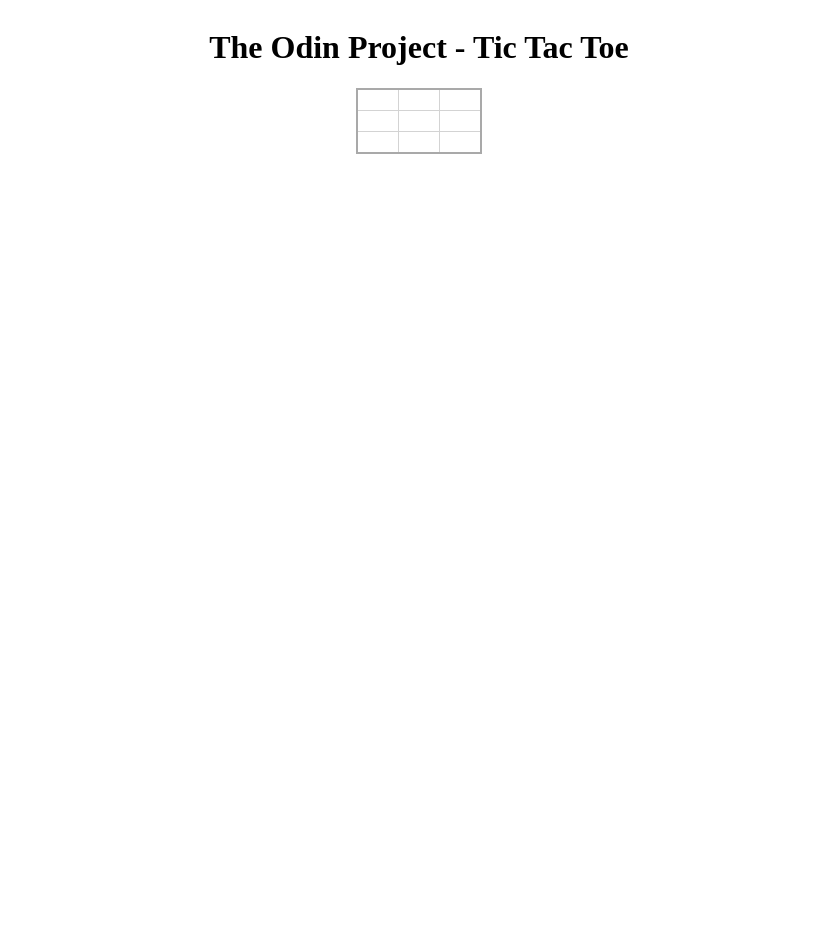
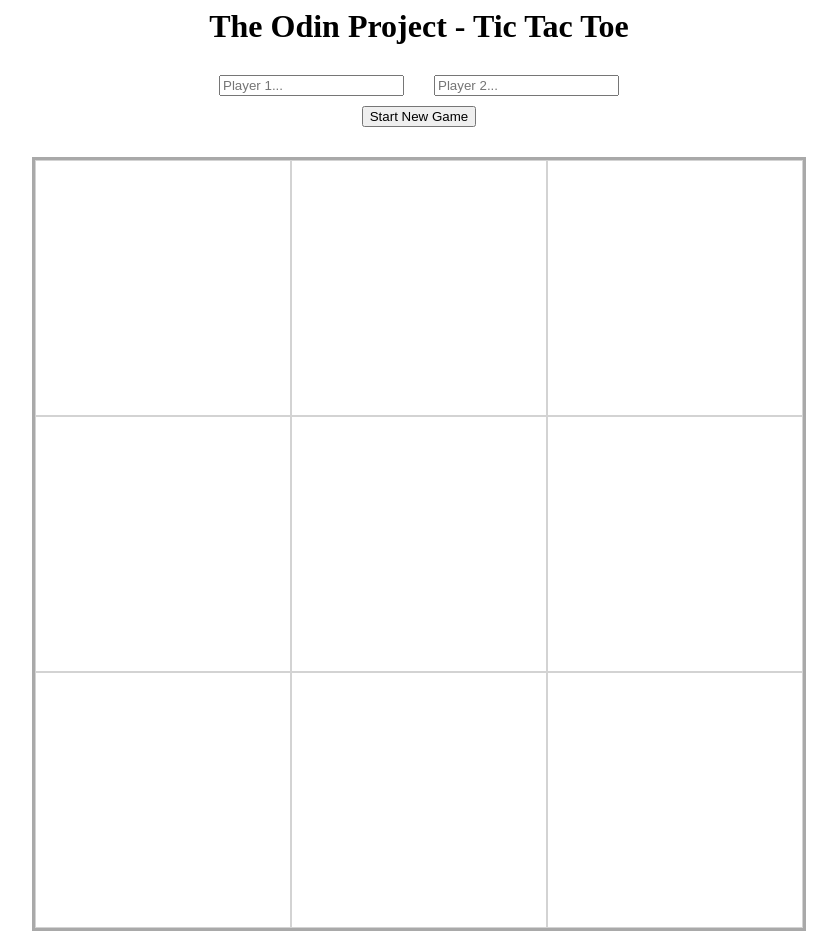
Before and after one commit to tylerprehl/top-tic-tac-toe, a plain HTML site: page index.html in a window 1280 px wide. Shown: the whole page, without its empty margins (221-1058 px from the left). Before the commit the page ends 800 px from the top, so only its background shows below. Drawn offline with Linux system fonts and the light colour scheme.

Commit message:
Create name input and board HTML/css
At the request of Max Prehl

```diff
--- a/index.html
+++ b/index.html
@@ -9,24 +9,23 @@
 </head>
 <body>
     <h1>The Odin Project - Tic Tac Toe</h1>
+    <form action="src/game.js" method="post" class="new-game-form" >
+        <div class="name-input-container">
+            <input type="text" placeholder="Player 1..." class="name-input" id="player_1">
+            <input type="text" placeholder="Player 2..." class="name-input" id="player_2">
+        </div>
+        <input type="submit" value="Start New Game">
+    </form>
     <div class="board-container">
-        <table>
-            <tr>
-                <td></td>
-                <td></td>
-                <td></td>
-            </tr>
-            <tr>
-                <td></td>
-                <td></td>
-                <td></td>
-            </tr>
-            <tr>
-                <td></td>
-                <td></td>
-                <td></td>
-            </tr>
-        </table>
+        <div class="ttt-cell" id="1"></div>
+        <div class="ttt-cell" id="2"></div>
+        <div class="ttt-cell" id="3"></div>
+        <div class="ttt-cell" id="4"></div>
+        <div class="ttt-cell" id="5"></div>
+        <div class="ttt-cell" id="6"></div>
+        <div class="ttt-cell" id="7"></div>
+        <div class="ttt-cell" id="8"></div>
+        <div class="ttt-cell" id="9"></div>
     </div>
 </body>
 </html>
--- a/src/style.css
+++ b/src/style.css
@@ -1,17 +1,47 @@
+:root {
+    --ttt-board-width: max(60vw, 200px);
+    --ttt-cell-width: calc(0.33333 * var(--ttt-board-width))
+}
+
 body {
     display: flex;
     flex-direction: column;
     align-items: center;
+    gap: 30px;
 }
 
-table {
-    border-collapse: collapse;
-    border: 2px solid darkgray;
-    font-family: 'Franklin Gothic Medium', 'Arial Narrow', Arial, sans-serif;
+h1 {
+    margin: 0;
+    padding: 0;
 }
 
-td {
-    border: 1px solid lightgray;
-    padding: 10px 20px;
-    text-align: center;
+.new-game-form {
+    display: flex;
+    flex-direction: column;
+    align-items: center;
+    gap: 10px
 }
+
+.name-input-container {
+    display: flex;
+    width: 400px;
+    /* border: solid aqua 3px; */
+    justify-content: space-between;
+}
+
+.board-container {
+    display: flex;
+    flex-wrap: wrap;
+    border: solid darkgray 3px;
+    width: var(--ttt-board-width);
+}
+
+.ttt-cell {
+    display: flex;
+    box-sizing: border-box;
+    justify-content: center;
+    align-items: center;
+    border: solid lightgray 1px;
+    width: var(--ttt-cell-width);
+    height: var(--ttt-cell-width);
+}
```
